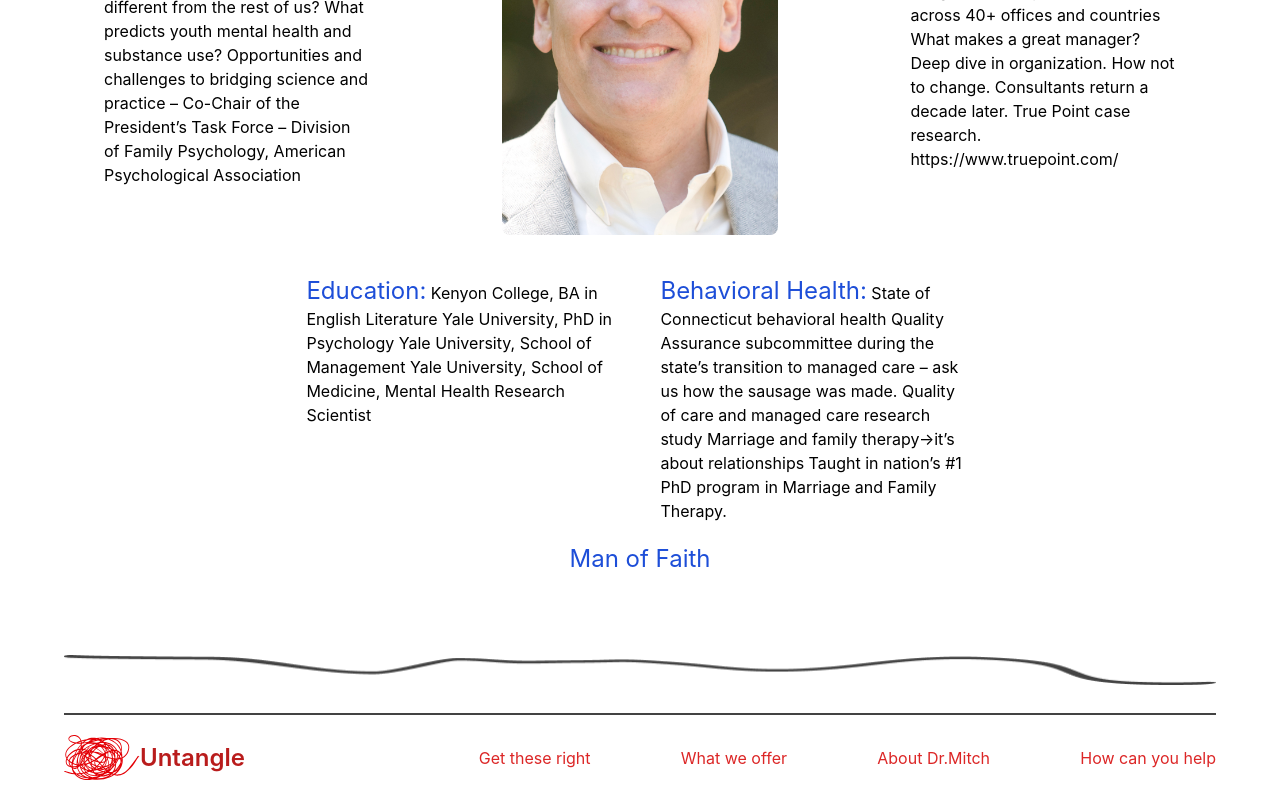
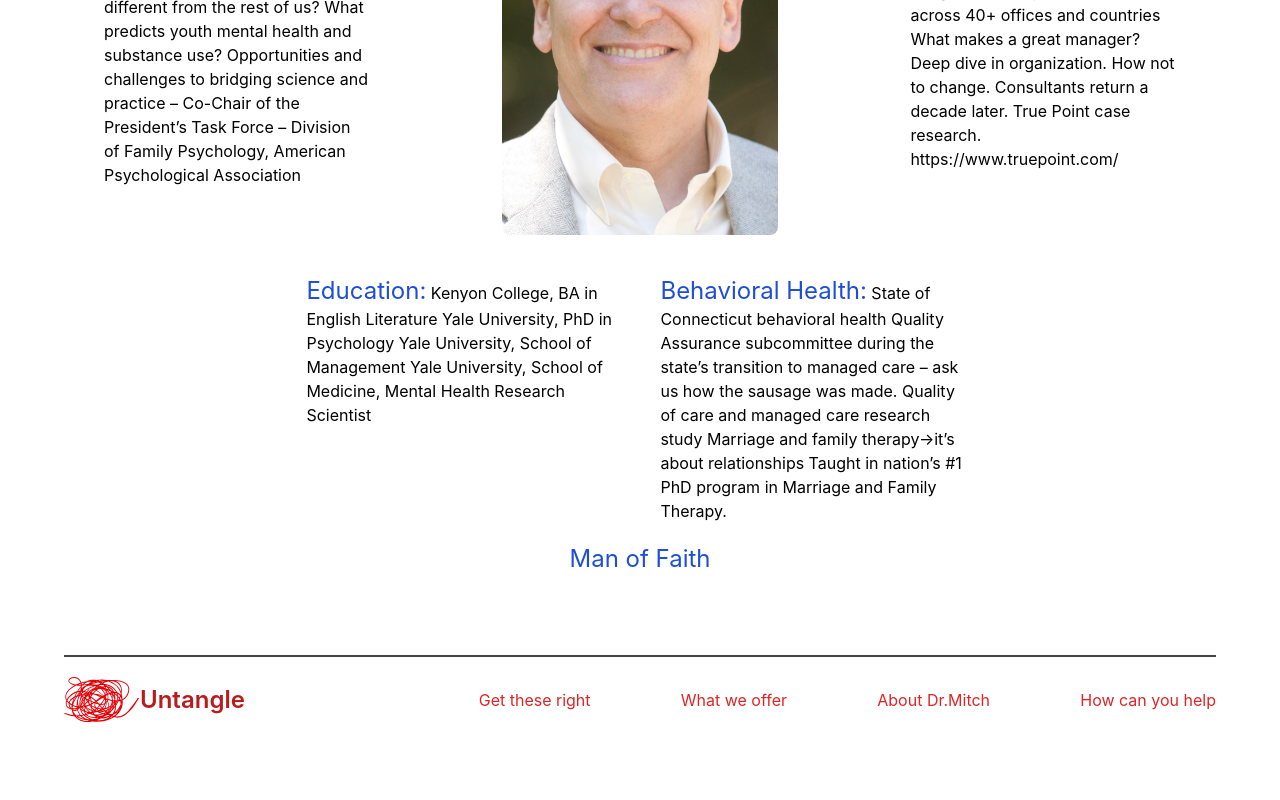
Before and after one commit to Lubwama-Emmanuel/untangled, a React (Create React App) app: page /about_mitch in a window 1280 px wide. Shown: the part 542-1342 px from the top of the page. After the commit the page ends 1284 px from the top, so only its background shows below. Built offline with nearby package versions, Linux system fonts and the light colour scheme.

Commit message:
fix:(removed separator from abiut mitch page)

```diff
--- a/src/components/Mitch.jsx
+++ b/src/components/Mitch.jsx
@@ -88,7 +88,6 @@ export default function Mitch() {
         <h2 className="mb-20 text-center text-2xl text-blue-700">
           Man of Faith
         </h2>
-        <Separator isMarginBottom={false} />
       </div>
       <div className="sm:hidden">
         <h2 className=" my-7 text-center text-4xl font-semibold capitalize">
```
